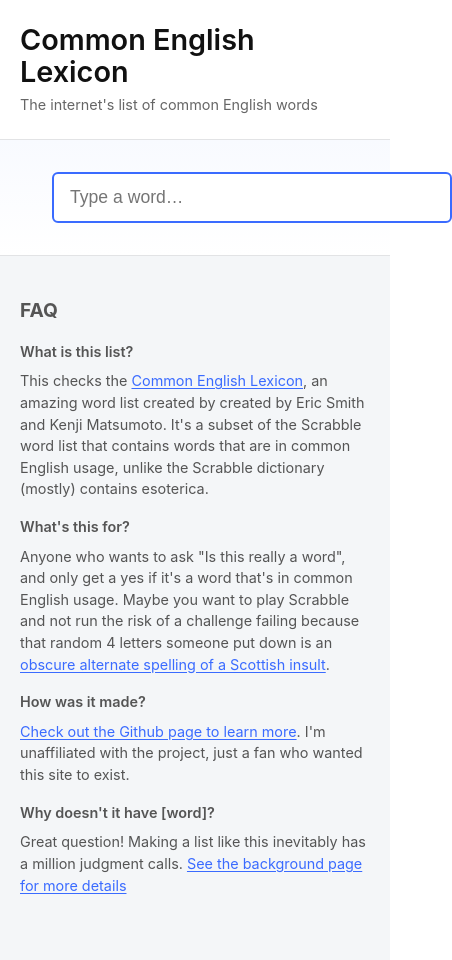
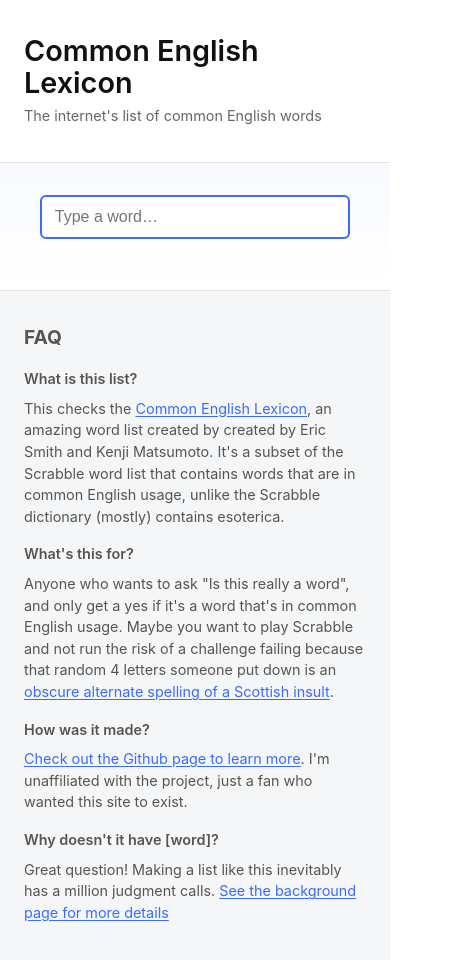
Before and after one commit to JamesSto/CEL-site, a React (Vite) app: page / in a window 390 px wide. Shown: the top 960 px of the page, 452 px wide, since content can reach past the window. Built offline with nearby package versions, Linux system fonts and the light colour scheme.

Commit message:
update mobile css

```diff
--- a/src/App.css
+++ b/src/App.css
@@ -13,6 +13,8 @@
   max-width: 800px;
   margin: 0 auto;
   padding: 0 20px;
+  width: 100%;
+  box-sizing: border-box;
 }
 
 .site-header {
@@ -65,7 +67,7 @@
 .input-container {
   position: relative;
   width: 400px;
-  margin: 0 auto;
+  margin: 0 auto 1.5rem auto;
   text-align: left;
 }
 
@@ -112,6 +114,13 @@
   border-top: 1px solid #e2e3e5;
   font-size: 0.9rem;
   color: #555;
+  width: 100vw;
+  position: relative;
+  left: 50%;
+  right: 50%;
+  margin-left: -50vw;
+  margin-right: -50vw;
+  box-sizing: border-box;
 }
 
 .site-footer a {
@@ -274,3 +283,41 @@
 .spin {
   animation: spin 1s linear infinite;
 }
+
+/* Responsive styles */
+@media (max-width: 600px) {
+  .site-max {
+    max-width: 100vw;
+    padding: 0 8px;
+  }
+
+  .site-header {
+    padding: 2.2rem 0;
+    padding-left: 16px;
+    padding-right: 16px;
+  }
+
+  .site-footer {
+    padding: 2rem 0 3.5rem;
+    padding-left: 16px;
+    padding-right: 16px;
+  }
+
+  .input-container {
+    width: 100%;
+    min-width: 0;
+    margin: 0 auto 1.2rem auto;
+  }
+
+  .word-input {
+    width: 100%;
+    min-width: 0;
+    font-size: 1rem;
+    padding: 0.7rem 0.8rem;
+  }
+
+  .matches-table,
+  .suggestions-table {
+    font-size: 0.98em;
+  }
+}
```
